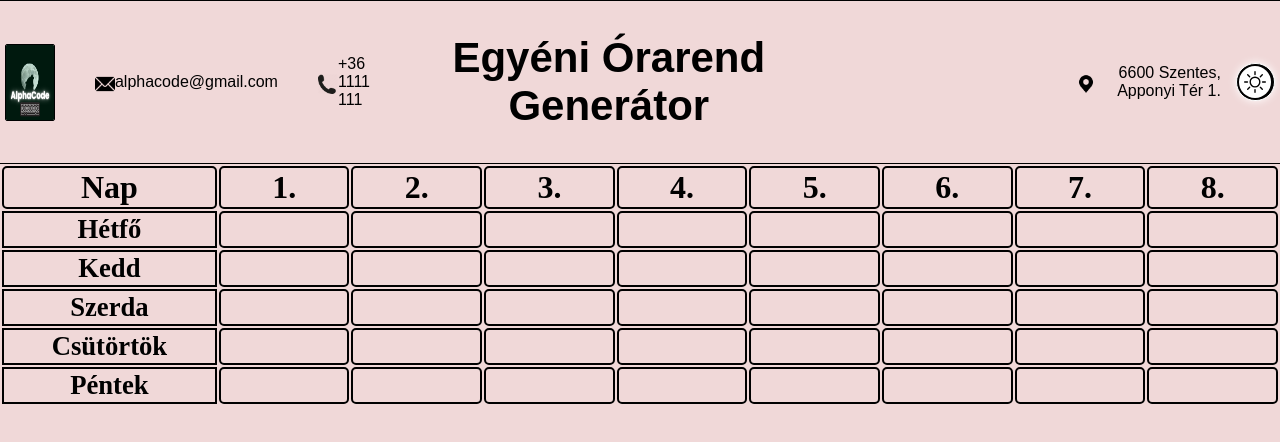
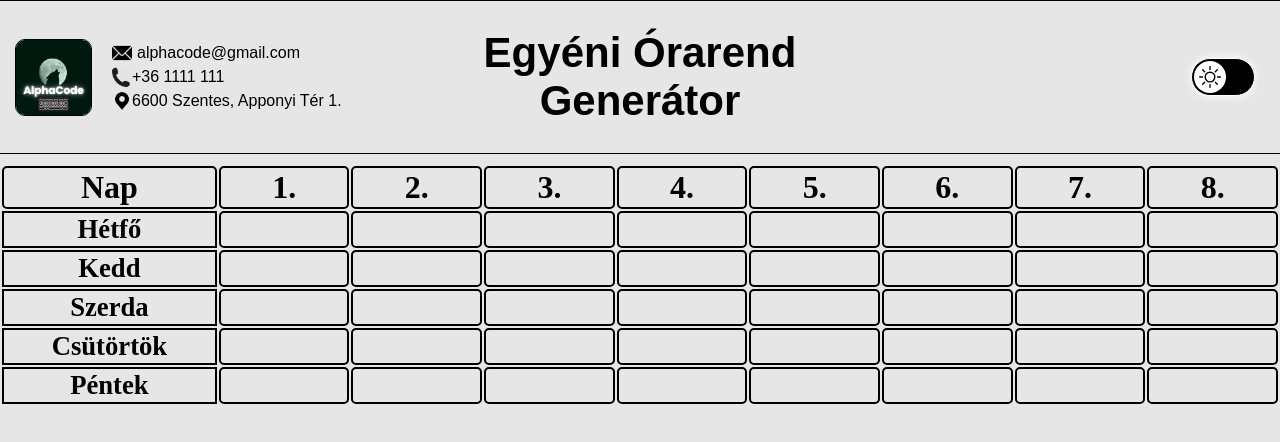
Before and after one commit to gicziunicorn/orarend-generator, a plain HTML site: page index.html in a window 1280 px wide. Drawn offline with Linux system fonts and the light colour scheme.

Commit message:
bartucz nem dolgozott rendesen

```diff
--- a/index.css
+++ b/index.css
@@ -3,29 +3,38 @@ body
     margin: 0;
     width: 100vw;
     height: 100vh;
-
-}
-:root
-{
-background-color: rgb(240, 216, 216);
+    background-color: #e6e6e6;
 }
 .darkmode
 {
-    background: linear-gradient(#000000);
+    background: #000000;
     color: #ffffff;
     & th, & td , & #alfakeret, & header
     {
         border-color: #ffffff;
     }
-    & #ikon {
+    & .ikon {
         filter: invert(1);
     }
 }
+img{
+    user-select: none;
+}
+
+
 h1
 {
     text-align: center;
     font-size: 42px;
     font-weight: bold;
+}
+
+#email{
+    margin-right: 5px;
+}
+
+table {
+    margin-top: 10px;
 }
 
 th
@@ -54,36 +63,45 @@ header
     border: solid,black,.5px;
     border-left: 0px;
     border-right: 0px;
-    display: flex;
-    align-items: center;
+    display:grid;
+    grid-template-columns: 1fr 1fr 1fr;
     font-family: Arial, Helvetica, sans-serif;
-    padding: 5px;
+    padding: 0 15px;
 }
-#alfa
-{
-    width: 100%;
-    height: 100%;
-    margin-bottom: -30px;
-}
-
-#ikon
+.ikon
 {
     width: 20px;
     height: 20px;
-    margin-bottom: -4px;
+}
+
+
+#alfa{
+    width: 100%;
+    height: 100%;
+    aspect-ratio: 1;
 }
 #alfakeret
 {
-    border-radius: 2px;
     width: 75px;
     height: 75px;
+    border: solid,black,1px;
+    margin-right: 20px;
     overflow: hidden;
-    border: solid,black,1px;
+    border-radius: 10px;
 }
-.email
-{
-    margin-left: 40px;
+#adatok{
+    display: flex;
+    flex-direction: column;
+    align-items: flex-start;
+    justify-content: center;
+    & p{
+        display: flex;
+        justify-content: center;
+        align-items: center;
+        margin: 2px 0;
+    }
 }
+
 .telefon
 {
     margin-left: 40px;
@@ -94,10 +112,6 @@ header
     border: solid 2px;
     text-align: center;
     font-weight: bolder;
-}
-.szekhely
-{
-    margin-left: 255px;
 }
 
 #setmode_container{
@@ -129,7 +143,7 @@ header
     text-align: left;
     display: flex;
     align-items: center;
-    justify-content: center;
+    justify-content: start;
 }
 #kozdiv
 {
@@ -141,8 +155,9 @@ header
 #jobbdiv
 {
     text-align: right;
+    padding-right: 10px;
     display: flex;
     align-items: center;
-    justify-content: center;
+    justify-content: flex-end;
 
 }
--- a/index.html
+++ b/index.html
@@ -3,7 +3,7 @@
 <head>
     <meta charset="UTF-8">
     <meta name="viewport" content="width=device-width, initial-scale=1.0">
-    <link rel="stylesheet" href="index.css">
+    <link rel="stylesheet" href="./index.css">
 </head>
 <body>
     <header>
@@ -11,17 +11,25 @@
         <div id="alfakeret">
             <img src="pfp.png" alt="alphacode" id="alfa">
         </div>
-    <img src="emailikon.png" alt="email" id="ikon" class="email">
-    alphacode@gmail.com
-    <img src="telefonikon.png" alt="telefon" id="ikon" class="telefon">
-    +36 1111 111
+        <div id="adatok">
+            <p>
+                <img src="emailikon.png" alt="email" class="ikon" id="email">
+                alphacode@gmail.com
+            </p>
+            <p>
+                <img src="telefonikon.png" alt="telefon" class="ikon" id="telefon">
+                +36 1111 111
+            </p>
+            <p>
+                <img src="szekhely.png" alt="szekhely" id="szekhely" class="ikon">
+                6600 Szentes, Apponyi Tér 1.
+            </p>
+        </div>
 </div>
 <div id="kozdiv">
     <h1>Egyéni Órarend Generátor</h1>
 </div>
 <div id="jobbdiv">
-    <img src="szekhely.png" alt="szekhely" class="szekhely" id="ikon">
-    6600 Szentes, Apponyi Tér 1.
     <div id="setmode_container" onclick="swithc()">
         <div id="csuszka">
             <svg xmlns="http://www.w3.org/2000/svg" width="22" height="22" fill="currentColor" class="bi bi-sun" viewBox="0 0 16 16" id="sun">
```
